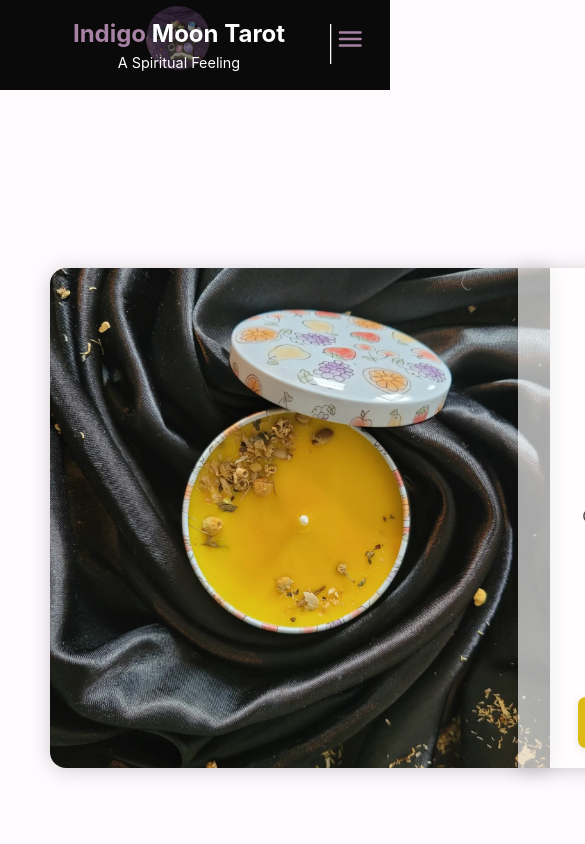
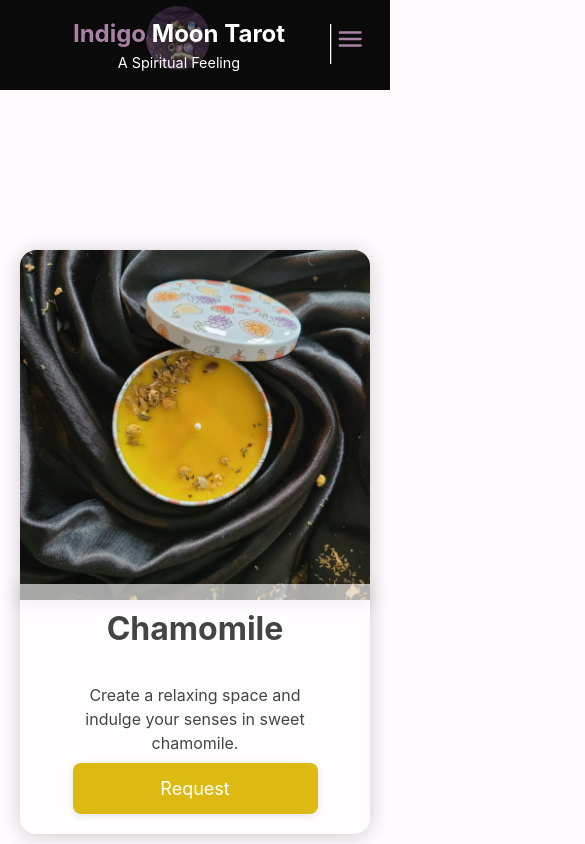
Before and after one commit to DenzelBraithwaite/indigo-moon, a Svelte app: page /candles/yellow in a window 390 px wide. Shown: the top 844 px of the page, 585 px wide, since content can reach past the window. Built offline with nearby package versions, Linux system fonts and the light colour scheme; a web font is replaced by a local one.

Commit message:
removed shop and updated yellow candle mobile layout

```diff
--- a/src/routes/shop.Svelte
+++ /dev/null
@@ -1,54 +0,0 @@
-<script>
-    import Navbar from './lib/UI/navbar.svelte';
-    import Footer from './lib/UI/Footer.svelte';
-
-    // Videos
-    let videoPoster = "/video-poster.webp";
-
-  </script>
-
-  <body>
-    <!-- DESKTOP -->
-    <div class="desktop">
-      <nav>
-        <Navbar />
-      </nav>
-        <main>
-        <footer>
-          <Footer />
-        </footer>
-      </main>
-  </div>
-
- </body>
-
-
-  <style>
-    body {
-      position: relative;
-      overflow-x: hidden;
-      background: linear-gradient(to bottom, #3b263a 15%, #9f9bbde5, #3b263a);
-    }
-
-    main {
-      background-color: #fffafef3;
-      width: 1100px;
-      margin: 0 auto;
-      transform: translate(0, -100px);
-      border-radius: 1rem;
-      box-shadow: 0 2px 10px #00000025;
-      padding-top: 10rem;
-    }
-
-    header {
-      position: relative;
-    }
-
-    section {
-      margin-bottom: 15rem;
-    }
-
-    section:last-of-type {
-      margin-bottom: 5rem;
-    }
-  </style>
--- a/src/routes/yellowCandle.svelte
+++ b/src/routes/yellowCandle.svelte
@@ -66,7 +66,6 @@
 
   .product-wrapper-right {
     box-shadow: 0 2px 20px #00000030;
-    background-color: #654664dc;
     background-color: #ffffffa1;
     width: 400px;
     height: 500px;
@@ -117,5 +116,36 @@
     .desktop-nav {
       display: none;
     }
+
+  .product-wrapper {
+    margin: 0 auto;
+    margin-top: 10rem;
+    margin-bottom: 3rem;
+    width: 350px;
+
+    flex-direction: column;
+  }
+
+  .product-img {
+    height: 100%;
+    width: 100%;
+    border-radius: 1rem 1rem 0 0;
+    box-shadow: 0 2px 20px #00000030;
+  }
+
+  .product-wrapper-right {
+    box-shadow: 0 2px 20px #00000030;
+    background-color: #ffffffa1;
+    width: 100%;
+    height: 100%;
+    border-radius: 0 0 1rem 1rem;
+    transform: translate(0, -1rem);
+
+    display: flex;
+    flex-direction: column;
+    align-items: center;
+    justify-content: space-between;
+  }
+
   }
 </style>
```
